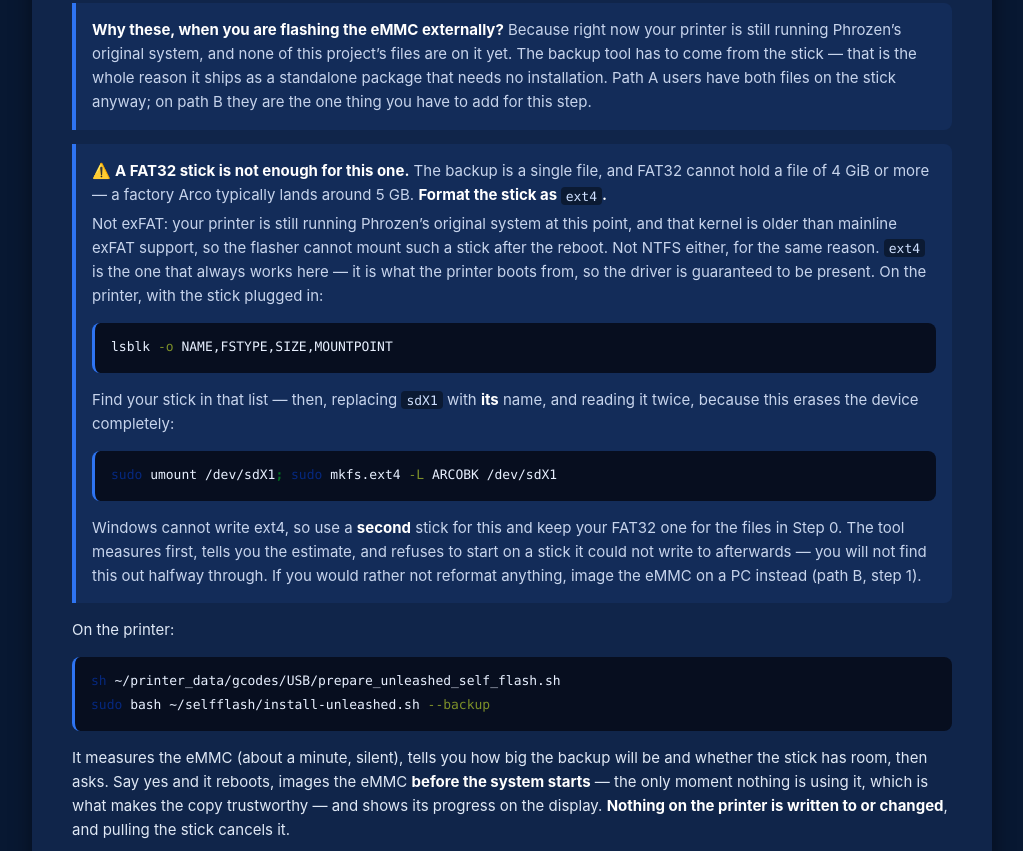
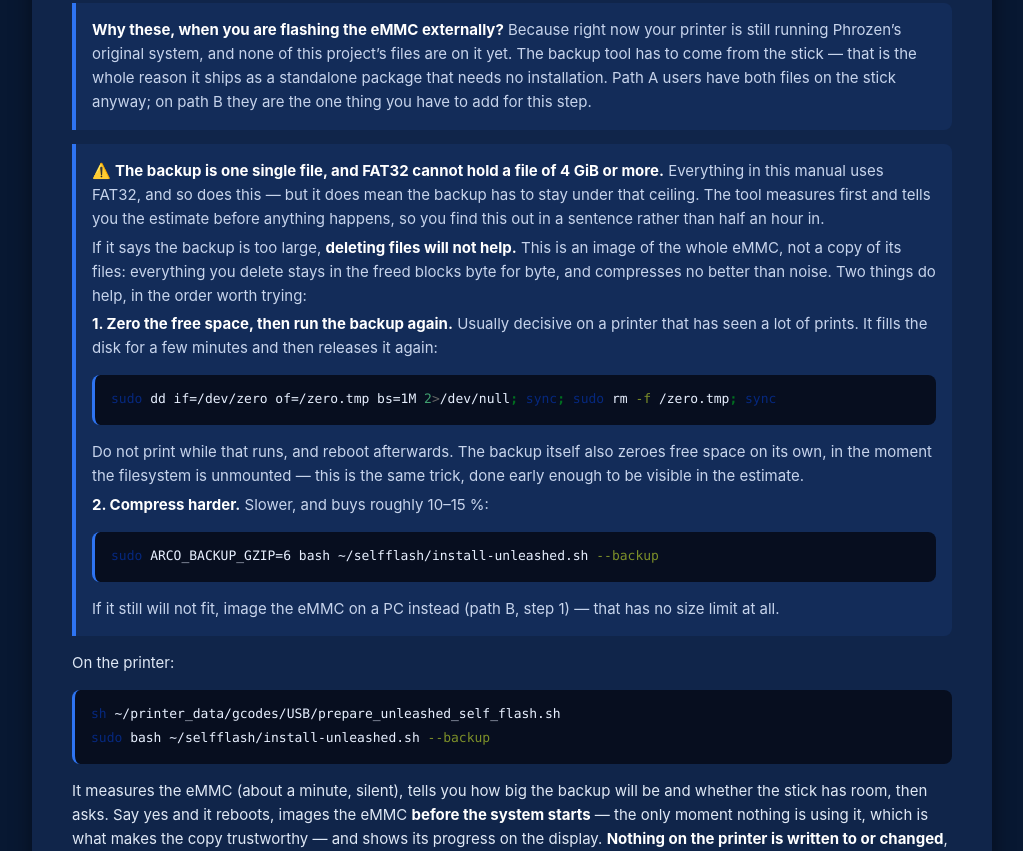
Before and after one commit to solutionphil/arco-unleashed, a plain HTML site: page MANUAL.html in a window 1280 px wide. Shown: the part 6781-7632 px from the top of the page, without its empty margins (128-1151 px from the left). Drawn offline with Linux system fonts and the light colour scheme.

Commit message:
selfflash: make the backup fit FAT32 instead of sending people to another filesystem
FAT32 is the only medium this project asks anyone to use, so "the backup is
5.3 GB" has to be answered by making the image smaller, not by reformatting
the stick. Three changes, in the order they matter.

zerofree, in the initramfs, before the image is read. A dd image carries
deleted files byte for byte -- their blocks are marked free but still hold the
old contents, which compress no better than noise -- so on a printer that has
seen a lot of prints it is the deleted data, not the live data, that pushes a
backup past 4 GiB. Deleting more files does nothing at all for this, which is
the opposite of everyone's intuition and is now said out loud in the refusal
and in the MANUAL. The initramfs is the only place it can run: the filesystem
is not mounted there. It touches only blocks the filesystem already considers
free and refuses outright on an unclean filesystem.

A sampler that spreads instead of a margin that guesses. 16 samples of 8 MiB
and then DOUBLE the result was not caution, it was compensation for having
too few points to see an unevenly filled device: the first real run sampled
4.8% and finished at 7.2%. 64 samples of 2 MiB is the same 128 MiB of reading
and the same minute of I/O, with four times the coverage, so the margin can
come down to 35%. That matters because the estimate is measured against a
hard ceiling: a doubled figure refuses backups that would have fitted, which
is what a tester hit. Not that this is a cure on its own -- on a genuinely
full 8 GB eMMC both the old and the new figure still refuse, and only
zerofree changes the answer.

A compression lever, off by default. ARCO_BACKUP_GZIP=6 buys roughly 10-15%
for a multiple of the CPU time, on an operation the owner must not interrupt,
so -1 stays the default and the stronger setting is offered in the refusal
text for the case where zeroing was not quite enough. Both settings are
written into backup.conf at arm time, so what was agreed on screen is what
runs in the initramfs.

Co-Authored-By: Claude Opus 5 <noreply@anthropic.com>

```diff
--- a/MANUAL.html
+++ b/MANUAL.html
@@ -679,29 +679,32 @@ A users have both files on the stick anyway; on path B they are the one
 thing you have to add for this step.</p>
 </blockquote>
 <blockquote>
-<p>⚠️ <strong>A FAT32 stick is not enough for this one.</strong> The
-backup is a single file, and FAT32 cannot hold a file of 4 GiB or more —
-a factory Arco typically lands around 5 GB. <strong>Format the stick as
-<code>ext4</code>.</strong></p>
-<p>Not exFAT: your printer is still running Phrozen’s original system at
-this point, and that kernel is older than mainline exFAT support, so the
-flasher cannot mount such a stick after the reboot. Not NTFS either, for
-the same reason. <code>ext4</code> is the one that always works here —
-it is what the printer boots from, so the driver is guaranteed to be
-present. On the printer, with the stick plugged in:</p>
+<p>⚠️ <strong>The backup is one single file, and FAT32 cannot hold a
+file of 4 GiB or more.</strong> Everything in this manual uses FAT32,
+and so does this — but it does mean the backup has to stay under that
+ceiling. The tool measures first and tells you the estimate before
+anything happens, so you find this out in a sentence rather than half an
+hour in.</p>
+<p>If it says the backup is too large, <strong>deleting files will not
+help.</strong> This is an image of the whole eMMC, not a copy of its
+files: everything you delete stays in the freed blocks byte for byte,
+and compresses no better than noise. Two things do help, in the order
+worth trying:</p>
+<p><strong>1. Zero the free space, then run the backup again.</strong>
+Usually decisive on a printer that has seen a lot of prints. It fills
+the disk for a few minutes and then releases it again:</p>
 <div class="sourceCode" id="cb3"><pre
-class="sourceCode bash"><code class="sourceCode bash"><span id="cb3-1"><a href="#cb3-1" aria-hidden="true" tabindex="-1"></a><span class="ex">lsblk</span> <span class="at">-o</span> NAME,FSTYPE,SIZE,MOUNTPOINT</span></code></pre></div>
-<p>Find your stick in that list — then, replacing <code>sdX1</code> with
-<strong>its</strong> name, and reading it twice, because this erases the
-device completely:</p>
+class="sourceCode bash"><code class="sourceCode bash"><span id="cb3-1"><a href="#cb3-1" aria-hidden="true" tabindex="-1"></a><span class="fu">sudo</span> dd if=/dev/zero of=/zero.tmp bs=1M <span class="dv">2</span><span class="op">&gt;</span>/dev/null<span class="kw">;</span> <span class="fu">sync</span><span class="kw">;</span> <span class="fu">sudo</span> rm <span class="at">-f</span> /zero.tmp<span class="kw">;</span> <span class="fu">sync</span></span></code></pre></div>
+<p>Do not print while that runs, and reboot afterwards. The backup
+itself also zeroes free space on its own, in the moment the filesystem
+is unmounted — this is the same trick, done early enough to be visible
+in the estimate.</p>
+<p><strong>2. Compress harder.</strong> Slower, and buys roughly 10–15
+%:</p>
 <div class="sourceCode" id="cb4"><pre
-class="sourceCode bash"><code class="sourceCode bash"><span id="cb4-1"><a href="#cb4-1" aria-hidden="true" tabindex="-1"></a><span class="fu">sudo</span> umount /dev/sdX1<span class="kw">;</span> <span class="fu">sudo</span> mkfs.ext4 <span class="at">-L</span> ARCOBK /dev/sdX1</span></code></pre></div>
-<p>Windows cannot write ext4, so use a <strong>second</strong> stick for
-this and keep your FAT32 one for the files in Step 0. The tool measures
-first, tells you the estimate, and refuses to start on a stick it could
-not write to afterwards — you will not find this out halfway through. If
-you would rather not reformat anything, image the eMMC on a PC instead
-(path B, step 1).</p>
+class="sourceCode bash"><code class="sourceCode bash"><span id="cb4-1"><a href="#cb4-1" aria-hidden="true" tabindex="-1"></a><span class="fu">sudo</span> ARCO_BACKUP_GZIP=6 bash ~/selfflash/install-unleashed.sh <span class="at">--backup</span></span></code></pre></div>
+<p>If it still will not fit, image the eMMC on a PC instead (path B,
+step 1) — that has no size limit at all.</p>
 </blockquote>
 <p>On the printer:</p>
 <div class="sourceCode" id="cb5"><pre
@@ -872,8 +875,7 @@ you mean:</p>
 </p>
 <p>Then it asks you to type <code>yes</code>, and after that the device
 name in full. Two separate confirmations, on purpose: once the write
-starts it cannot be stopped or reversed, and the system being
-overwritten is the one you would need to notice the mistake:</p>
+starts it cannot be stopped or reversed:</p>
 <p align="center">
 <img src="assets/manual/selfflash-2-confirm.png" alt="Typing yes and the exact target device /dev/mmcblk1" width="760">
 </p>
```
Also changed, not shown: 4 other files.
